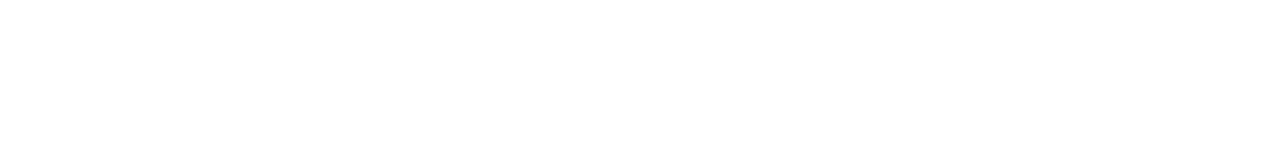
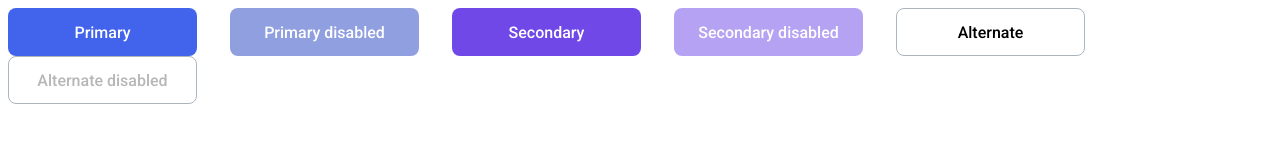
Before and after one commit to js-tasks-ru/htmlcss-20220317_airesnow, a website: page 03-lection1/01-button/index.html in a window 1280 px wide. Drawn offline with Linux system fonts and the light colour scheme.

Commit message:
add solution for 01-button

```diff
--- a/03-lection1/01-button/button.css
+++ b/03-lection1/01-button/button.css
@@ -1 +1,54 @@
 /* Стилизация кнопки */
+.buttons{
+    display: flex;
+    flex-wrap: wrap;
+ }
+.buttons__main{
+    font-family: 'Roboto', sans-serif;
+    width: 189px;
+    height: 48px;
+    font-style: normal;
+    font-weight: 500;
+    font-size: 16px;
+    text-align: center;
+    margin-right: 33px;
+    border-radius: 8px;
+    border: none;
+    transition: opacity 200ms ease-in-out, background 200ms ease-in-out;
+ }
+ .buttons__main_primary{
+   color: #ffffff;
+   background-color: #4263EB;
+}
+ .buttons__main_primary:hover {
+    background-color: #2342C0;
+ }
+
+ .buttons__main_primary:disabled {
+   background-color: #2342C0;
+   opacity: 0.5;
+}
+
+.buttons__main_secondary{
+   color: #ffffff;
+   background-color: #7048E8;
+}
+.buttons__main_secondary:hover {
+   background-color: #5028C6;
+}
+.buttons__main_secondary:disabled {
+   background-color: #7048E8;
+   opacity: 0.5;
+}
+.buttons__main_alternate{
+   background-color: white;
+   border: 1px solid #ACB5BD;
+}
+.buttons__main_alternate:hover{
+   background-color: white;
+   border: 1px solid #212429;
+}
+.buttons__main_alternate:disabled{
+   background-color: white;
+   border: 1px solid #ACB5BD;
+}
--- a/03-lection1/01-button/index.html
+++ b/03-lection1/01-button/index.html
@@ -1,11 +1,25 @@
 <!DOCTYPE html>
 <!-- Страница с кнопкой -->
 <html lang="ru">
+
 <head>
     <link rel="stylesheet" href="../../assets/css/main.css">
     <link rel="stylesheet" href="./button.css">
+    <link rel="preconnect" href="https://fonts.googleapis.com">
+<link rel="preconnect" href="https://fonts.gstatic.com" crossorigin>
+<link href="https://fonts.googleapis.com/css2?family=Roboto:wght@500&display=swap" rel="stylesheet">
 </head>
+
 <body>
+    <div class="buttons">
+        <button class="buttons__main buttons__main_primary">Primary</button>
+        <button class="buttons__main buttons__main_primary" disabled>Primary disabled</button>
 
+        <button class="buttons__main buttons__main_secondary">Secondary</button>
+        <button class="buttons__main buttons__main_secondary" disabled>Secondary disabled</button>
+
+        <button class="buttons__main buttons__main_alternate">Alternate</button>
+        <button class="buttons__main buttons__main_alternate" disabled>Alternate disabled</button>
+    </div>
 </body>
 </html>
```
Lines whose indentation alone changed are shown as unchanged.
